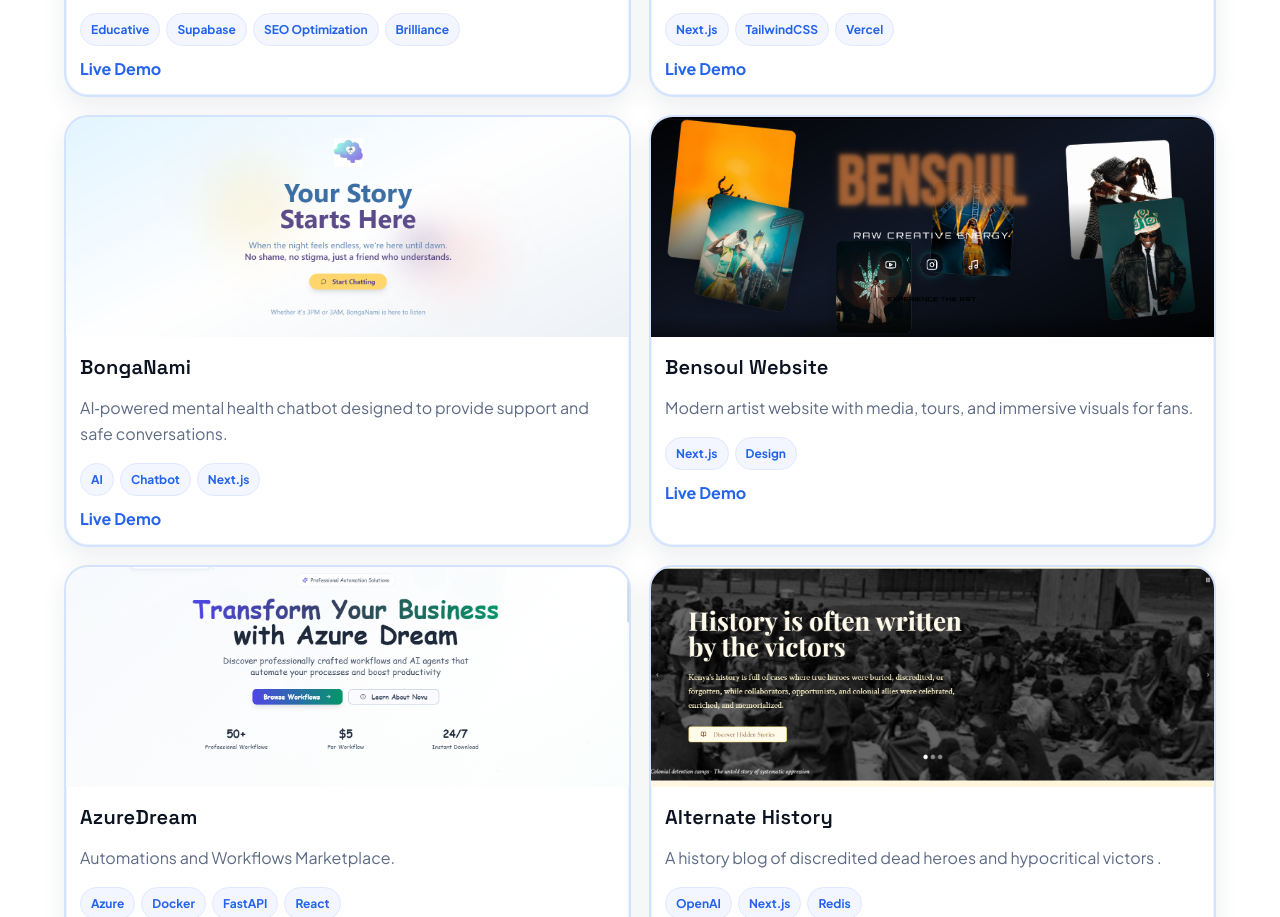
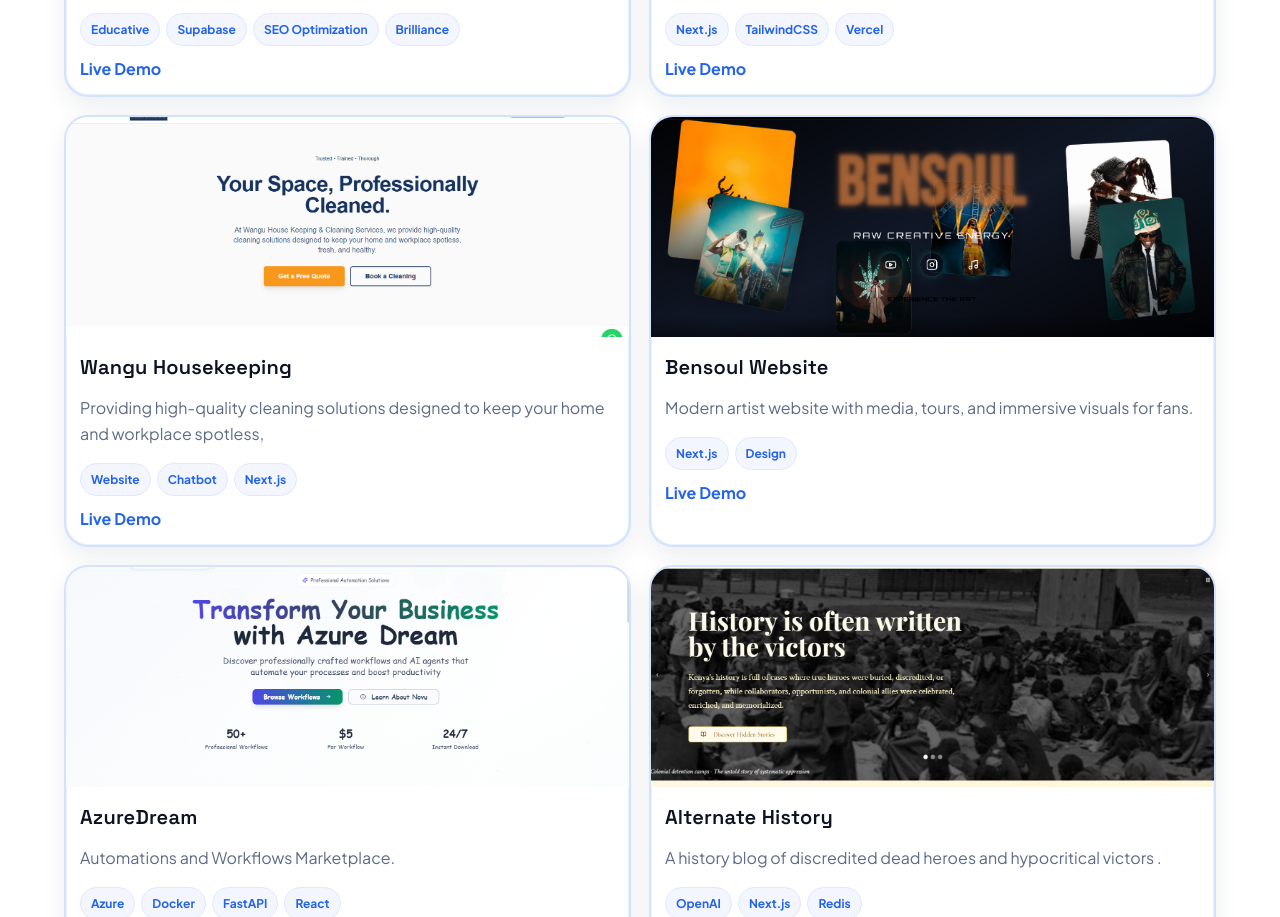
Before and after one commit to DennisN7/Port, a plain HTML site: page index.html in a window 1280 px wide. Shown: the part 2191-3108 px from the top of the page. Drawn offline with Linux system fonts and the light colour scheme.

Commit message:
Replace BongaNami project with Wangu Housekeeping

```diff
--- a/index.html
+++ b/index.html
@@ -149,16 +149,16 @@
           <!-- Card: BongaNami -->
           <article class="card project" data-category="aiml web">
             <div class="card-media">
-              <img src="Images/Bonganami Landing.png" alt="BongaNami AI mental health chatbot" />
+              <img src="Images/wanguprev.png" alt="Wangu Housekeeping" />
             </div>
             <div class="card-body">
-              <h3>BongaNami</h3>
-              <p>AI‑powered mental health chatbot designed to provide support and safe conversations.</p>
+              <h3>Wangu Housekeeping</h3>
+              <p>Providing high-quality cleaning solutions designed to keep your home and workplace spotless,</p>
               <ul class="tags">
-                <li>AI</li><li>Chatbot</li><li>Next.js</li>
+                <li>Website</li><li>Chatbot</li><li>Next.js</li>
               </ul>
               <div class="card-actions">
-                <a href="https://bonga-nami.vercel.app/" target="_blank" rel="noreferrer" class="link">Live Demo</a>
+                <a href="https://wanguhousekeeping.com/" target="_blank" rel="noreferrer" class="link">Live Demo</a>
               </div>
             </div>
           </article>
```
